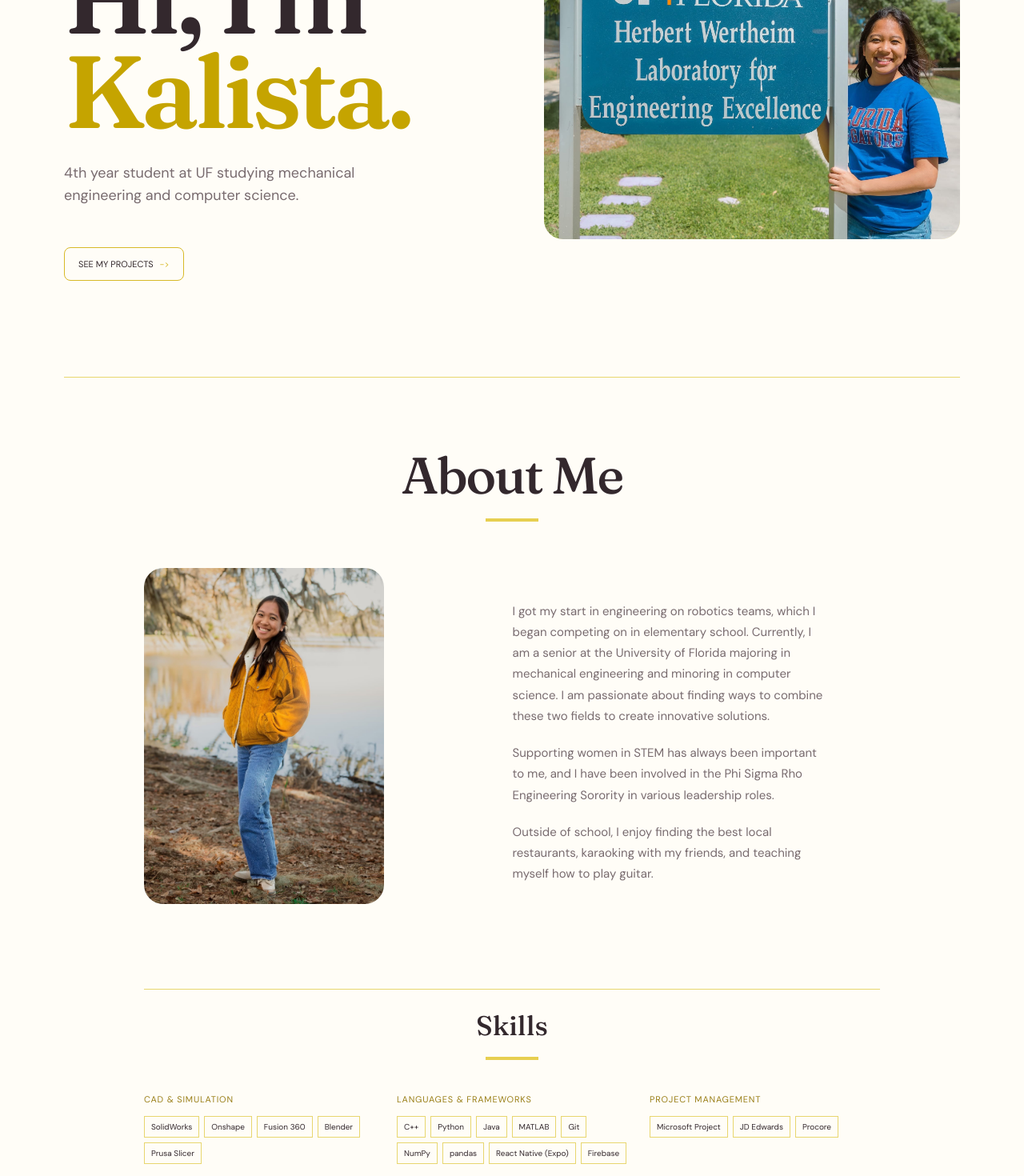
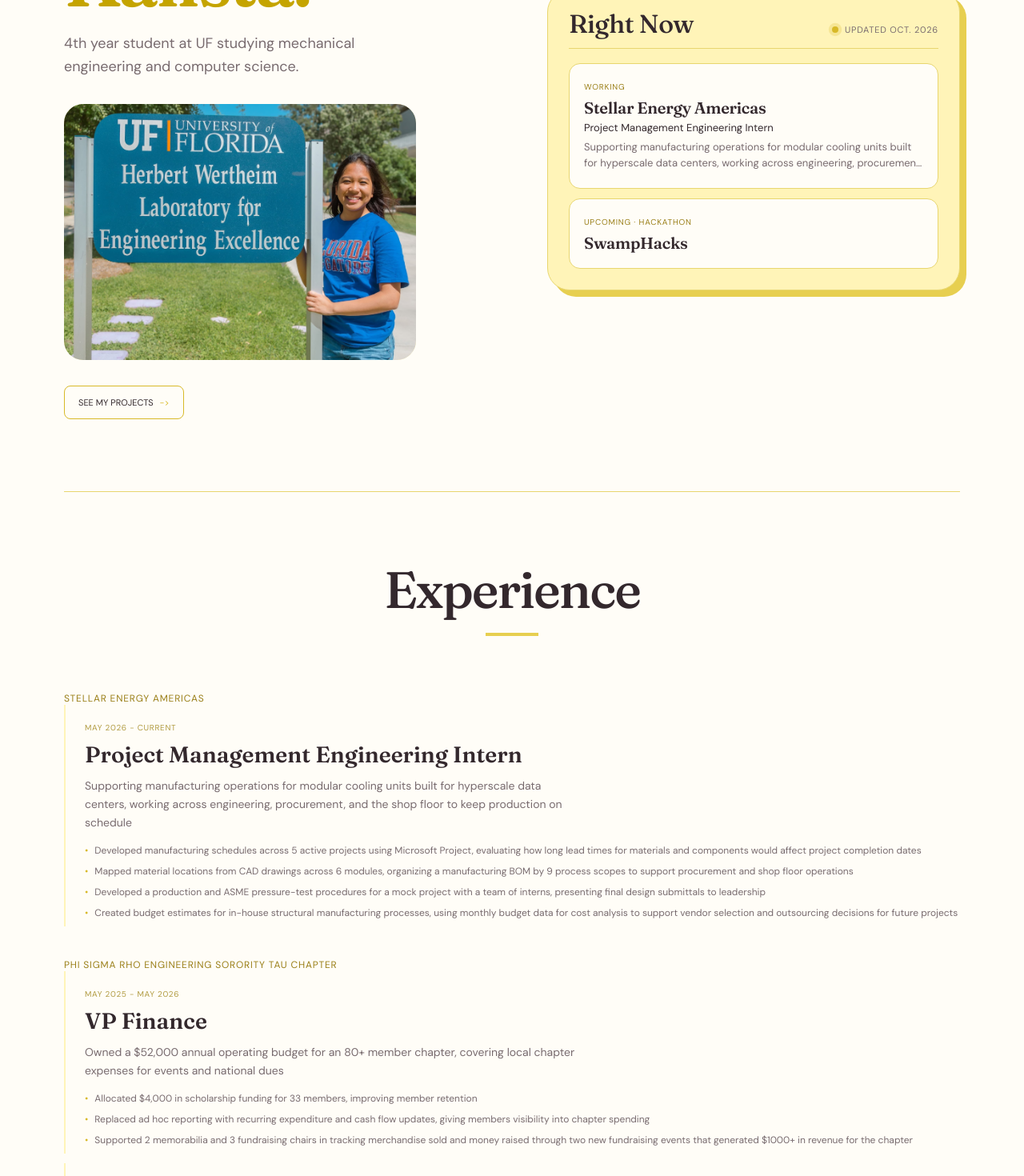
Before and after one commit to kali-mari/Kalista-Oberes_Personal-Portfolio-Website, a React (Vite) app in the folder KO Personal Portfolio Website/: page / in a window 1280 px wide. Shown: the part 340-1810 px from the top of the page at 80% size. Built offline with nearby package versions, Linux system fonts and the light colour scheme.

Commit message:
Formatting changes, moved 'About Me'  and 'Skills' sections, new 'Right Now' card at top of homepage

```diff
--- a/KO Personal Portfolio Website/src/App.css
+++ b/KO Personal Portfolio Website/src/App.css
@@ -25,17 +25,17 @@
 nav a, .eyebrow, .project-number, h4, .footer { font: 11px var(--mono); text-transform: uppercase; letter-spacing: .8px; }
 nav a { text-decoration: none; color: var(--muted); }
 nav a:hover, a:hover { color: #c5a400; }
-.intro { min-height: 650px; padding: 150px 0 120px; display: grid; grid-template-columns: minmax(0, 1fr) minmax(420px, 520px); align-items: center; gap: 70px; }
+.intro { min-height: 0; padding: 80px 0 90px; display: grid; grid-template-columns: minmax(0, 1fr) minmax(0, 1fr); align-items: start; gap: 88px; }
 .intro-content { min-width: 0; }
 .eyebrow { color: var(--muted); margin: 0; }
-.intro h1 { max-width: 800px; font: 600 clamp(58px, 10vw, 128px)/.92 var(--display); letter-spacing: -5px; margin: 28px 0; }
+.intro h1 { max-width: 800px; font: 600 clamp(48px, 7vw, 92px)/.95 var(--display); letter-spacing: -3px; margin: 22px 0; }
 .intro h1 span, .contact h2 span { color: #c5a400; }
 .intro-copy { max-width: 420px; color: var(--muted); font: 18px/1.6 var(--sans); }
 .button-link { display: inline-flex; align-items: center; margin-top: 32px; padding: 13px 17px; border: 1px solid #d8b928; border-radius: 8px; background: #fffdf7; color: var(--ink); font: 11px var(--mono); text-decoration: none; text-transform: uppercase; transition: background .2s ease, color .2s ease; }
 .button-link:hover { background: #d8b928; color: var(--ink); }
 .email-link { display: inline-block; margin-top: 32px; padding: 13px 17px; border: 1px solid var(--ink); background: var(--ink); color: var(--yellow-soft); font: 11px var(--mono); text-decoration: none; text-transform: uppercase; }
 .button-link span, .email-link span, .project-links span { color: #d8b928; margin-left: 8px; }
-.profile-photo { width: 100%; height: 350px; display: grid; place-items: center; position: relative; overflow: hidden; border: 0; border-radius: 24px; background: #fff4b8; color: #9a7f18; text-align: center; }
+.profile-photo { width: 100%; max-width: 440px; height: 320px; margin-top: 32px; display: grid; place-items: center; position: relative; overflow: hidden; border: 0; border-radius: 24px; background: #fff4b8; color: #9a7f18; text-align: center; }
 .profile-photo img { width: 100%; height: 100%; object-fit: cover; position: absolute; inset: 0; }
 .profile-photo span { font: 11px/1.7 var(--mono); text-transform: uppercase; letter-spacing: .7px; }
 .profile-photo strong { color: var(--gold-text); font-weight: 500; }
@@ -51,50 +51,50 @@
 .about-photo span { font: 11px/1.7 var(--mono); text-transform: uppercase; letter-spacing: .7px; }
 .about-photo strong { color: var(--gold-text); font-weight: 500; }
 .about-content p, .contact-content > p { max-width: 390px; color: var(--muted); font: 15px/1.75 var(--sans); margin: 0 0 20px; }
-.skills-content { max-width: 920px; margin: 70px auto 0; padding-top: 28px; border-top: 1px solid var(--line); }
-.skills-content h3 { font: 500 34px/1 var(--display); margin: 0 auto 42px; text-align: center; }
-.skills-content h3::after { content: ''; display: block; width: 66px; height: 4px; margin: 22px auto 0; background: #e7cf50; }
-.skill-groups { display: grid; grid-template-columns: repeat(3, 1fr); gap: 28px; }
+.skills-section-content { max-width: 920px; margin: 0 auto; text-align: center;}
+.skills-section-content h2 { font: 500 clamp(37px, 5vw, 68px)/1 var(--display); letter-spacing: -2px; margin: 0 auto 35px; text-align: center;}
+.skills-section-content h2::after { content: ''; display: block; width: 66px; height: 4px; margin: 22px auto 0; background: #e7cf50;}
 .skill-group h4 { display: flex; align-items: center; gap: 10px; color: var(--gold-text); margin-bottom: 14px; }
+.skill-groups { display: grid; grid-template-columns: repeat(3, 1fr); gap: 28px;}
 .projects-content > h2 { margin: 0 auto 58px; text-align: center; }
 .projects-content > h2::after { content: ''; display: block; width: 66px; height: 4px; margin: 22px auto 0; background: #e7cf50; }
 .experience-content > h2 { margin: 0 auto 58px; text-align: center; }
 .experience-content > h2::after { content: ''; display: block; width: 66px; height: 4px; margin: 22px auto 0; background: #e7cf50; }
 .experience-list { display: grid; gap: 16px; }
-.experience-item { padding: 24px 0 28px; border-top: 1px solid var(--line); }
+.experience-item { padding: 12px 0;}
 .experience-organization { color: var(--gold-text); font: 12px var(--mono); text-transform: uppercase; letter-spacing: .8px; }
 .experience-role { padding: 22px 0 8px 24px; border-left: 2px solid var(--yellow-soft); }
-.experience-role + .experience-role { margin-top: 12px; border-top: 1px solid var(--line); }
+.experience-role + .experience-role { margin-top: 12px;}
 .experience-meta { display: flex; justify-content: space-between; gap: 20px; color: var(--lavender); font: 10px var(--mono); text-transform: uppercase; letter-spacing: .7px; }
 .experience-role h3 { font: 600 28px/1.1 var(--display); margin: 12px 0; }
 .experience-role p { max-width: 620px; color: var(--muted); font: 14px/1.65 var(--sans); margin: 0 0 14px; }
 .experience-role ul { display: grid; gap: 8px; list-style: none; padding: 0; }
 .experience-role li { color: var(--muted); font: 12px/1.5 var(--sans); }
 .experience-role li::before { content: '•'; color: #d8b928; margin-right: 8px; }
-.project-list { width: min(760px, 100%); margin: 0 auto; display: grid; grid-template-columns: 1fr; gap: 20px; }
+.project-list { width: 100%; margin: 0 auto; display: grid; grid-template-columns: repeat(3, minmax(0, 1fr)); gap: 24px; align-items: stretch; }
 .project-card { background: var(--yellow-soft); border: 1px solid var(--line); border-radius: 24px; overflow: hidden; display: flex; flex-direction: column; transition: transform .25s ease, box-shadow .25s ease; }
-.project-card:hover { transform: translateY(-6px); box-shadow: 8px 8px 0 #e7cf50; }
-.project-card-body { display: grid; grid-template-columns: minmax(260px, 1fr) 1fr; min-height: 360px; }
-.project-card-details { display: flex; flex-direction: column; min-width: 0; padding: 32px 34px 28px; }
-.project-card:nth-child(even) .project-photo { grid-column: 2; grid-row: 1; }
-.project-card:nth-child(even) .project-card-details { grid-column: 1; grid-row: 1; }
+.project-card:hover { transform: translateY(-4px); box-shadow: 6px 6px 0 #e7cf50; }
+.project-card-body { display: flex; flex-direction: column; flex: 1; min-height: 0; }
+.project-card-details { display: flex; flex-direction: column; flex: 1; min-width: 0; padding: 22px 22px 22px; }
 .project-meta { display: flex; justify-content: space-between; gap: 12px; color: var(--lavender); font: 10px var(--mono); text-transform: uppercase; letter-spacing: .7px; }
-.project-heading { display: flex; justify-content: flex-start; gap: 15px; align-items: start; margin-top: 30px; }
-.project-heading h3 { font: 600 34px/1.05 var(--display); letter-spacing: -1px; margin: 0; text-align: left; }
-.project-photo { min-height: 360px; display: grid; place-items: center; padding: 28px; border: 0; border-radius: 0; background: #f0dc83; color: #9a7f18; overflow: hidden; }
-.project-photo span { font: 11px var(--mono); text-transform: uppercase; letter-spacing: .8px; }
-.project-photo img { width: 100%; height: 100%; object-fit: contain; border-radius: 12px; }
-.project-description { color: var(--muted); font: 15px/1.65 var(--sans); margin: 24px 0 30px; }
-.project-section { border-top: 1px solid var(--line); padding-top: 15px; margin-top: 18px; }
-.project-details-button { align-self: flex-start; display: inline-flex; align-items: center; border: 1px solid #d8b928; border-radius: 8px; padding: 11px 14px; margin-top: 24px; background: #fffdf7; color: var(--ink); cursor: pointer; font: 11px var(--mono); text-transform: uppercase; transition: background .2s ease, color .2s ease; }
+.project-heading { display: flex; justify-content: flex-start; gap: 15px; align-items: start; margin-top: 16px; }
+.project-heading h3 { font: 600 24px/1.1 var(--display); letter-spacing: -.5px; margin: 0; text-align: left; }
+.project-photo { position: relative; aspect-ratio: 16 / 10; display: block; padding: 0; border: 0; border-radius: 0; background: #f0dc83; color: #9a7f18; overflow: hidden; }
+.project-photo span { position: absolute; inset: 0; display: grid; place-items: center; font: 11px var(--mono); text-transform: uppercase; letter-spacing: .8px; }
+.project-photo img { position: absolute; inset: 14px; width: calc(100% - 28px); height: calc(100% - 28px); object-fit: contain; border-radius: 10px; }
+.project-description { color: var(--muted); font: 13px/1.6 var(--sans); margin: 12px 0 16px; display: -webkit-box; -webkit-line-clamp: 3; -webkit-box-orient: vertical; overflow: hidden; }
+.project-section { border-top: 1px solid var(--line); padding-top: 12px; margin-top: 4px; }
+.project-details-button { display: inline-flex; align-items: center; border: 1px solid #d8b928; border-radius: 7px; padding: 7px 9px; background: #fffdf7; color: var(--ink); cursor: pointer; font: 10px var(--mono); text-transform: uppercase; transition: background .2s ease, color .2s ease; }
 .project-details-button:hover { background: #d8b928; color: var(--ink); }
-.project-details-button span { color: #9a7f18; margin-left: 10px; }
+.project-actions { display: flex; flex-wrap: wrap; gap: 8px; margin-top: auto; padding-top: 20px; }
+.project-actions .project-links { display: contents; }
+.project-details-button span { color: #d8b928; margin-left: 8px; }
 h4 { color: var(--muted); margin: 0 0 13px; }
 .skills { display: flex; flex-wrap: wrap; gap: 6px; }
 .skills span { padding: 6px 8px; border: 1px solid var(--line); font: 10px var(--mono); }
 ul { padding: 0 0 0 17px; margin: 0; color: var(--muted); font: 12px/1.65 var(--sans); }
-.project-links { display: flex; gap: 18px; margin-top: 24px; padding-top: 0; }
-.project-links a { display: inline-flex; align-items: center; border: 1px solid #d8b928; border-radius: 7px; padding: 9px 11px; color: var(--ink); font: 11px var(--mono); text-transform: uppercase; text-decoration: none; transition: background .2s ease, color .2s ease; }
+.project-links { display: flex; flex-wrap: wrap; gap: 8px; margin-top: 12px; padding-top: 0; }
+.project-links a { display: inline-flex; align-items: center; border: 1px solid #d8b928; border-radius: 7px; padding: 7px 9px; color: var(--ink); font: 10px var(--mono); text-transform: uppercase; text-decoration: none; transition: background .2s ease, color .2s ease; }
 .project-links a:hover { background: #d8b928; color: var(--ink); }
 .project-modal-backdrop { position: fixed; inset: 0; z-index: 20; display: grid; place-items: center; padding: 24px; background: rgba(51, 40, 45, .42); }
 .project-modal { width: min(920px, 100%); max-height: min(760px, calc(100vh - 48px)); position: relative; display: grid; grid-template-columns: 1fr 1fr; overflow: auto; border: 1px solid var(--line); border-radius: 24px; background: var(--yellow-soft); box-shadow: 0 24px 70px rgba(51, 40, 45, .22); }
@@ -107,7 +107,7 @@
 .modal-section h4 { color: var(--gold-text); margin-bottom: 12px; }
 .modal-description { color: var(--muted); font: 15px/1.7 var(--sans); margin: 0; }
 .modal-section ul { margin: 0; }
-.modal-content .project-links { margin-top: 30px; }
+.modal-content .project-links { margin-top: 30px; gap: 12px; }
 .contact { padding-bottom: 100px; }
 .contact-content { max-width: 760px; margin: 0 auto; text-align: center; }
 .contact-content h2 { margin: 0 auto 35px; text-align: center; }
@@ -117,6 +117,7 @@
 .social-links { display: flex; gap: 22px; margin-top: 34px; font: 11px var(--mono); text-transform: uppercase; }
 .social-links a { display: inline-flex; align-items: center; border: 1px solid #d8b928; border-radius: 7px; padding: 10px 12px; color: var(--ink); text-decoration: none; transition: background .2s ease, color .2s ease; }
 .social-links a:hover { background: #d8b928; color: var(--ink); }
+.social-links span { color: #d8b928; margin-left: 8px; }
 .contact-links { justify-content: center; gap: 14px; flex-wrap: wrap; }
 .contact-links a { padding-bottom: 10px; }
 .footer { display: flex; justify-content: space-between; padding: 24px 0 30px; border-top: 1px solid var(--line); color: var(--muted); }
@@ -136,14 +137,8 @@
   .skills-content { margin-top: 55px; }
   .skill-groups { grid-template-columns: 1fr; gap: 22px; }
   .experience-role h3 { font-size: 24px; }
-  .project-list { grid-template-columns: 1fr; }
-  .project-card-body { grid-template-columns: 1fr; }
-  .project-card:nth-child(even) .project-photo,
-  .project-card:nth-child(even) .project-card-details { grid-column: auto; grid-row: auto; }
-  .project-card-details { padding: 32px 24px 30px; }
-  .project-photo { min-height: 280px; padding: 20px; }
   .project-modal-backdrop { padding: 12px; }
-  .project-modal { grid-template-columns: 1fr; max-height: calc(100vh - 24px); }
+  .project-modal { grid-template-columns: 1fr; max-height: calc(100dvh - 24px); }
   .modal-image-wrap { min-height: 260px; padding: 24px; }
   .modal-content { padding: 34px 24px 28px; }
   .footer { display: block; line-height: 2; }
@@ -174,3 +169,44 @@
 .collaborators li strong { display: block; color: var(--ink); }
 .collaborators li span { color: var(--muted); }
 .status-badge { color: var(--gold-text); }
+
+.now-panel { align-self: center; padding: 26px; border: 1px solid var(--line); border-radius: 28px; background: var(--yellow-soft); box-shadow: 8px 8px 0 #e7cf50; }
+.now-header { display: flex; justify-content: space-between; align-items: baseline; gap: 12px; flex-wrap: wrap; margin-bottom: 18px; padding-bottom: 14px; border-bottom: 1px solid var(--line); }
+.now-header h2 { font: 500 clamp(24px, 2.6vw, 32px)/1 var(--display); letter-spacing: -.5px; margin: 0; }
+.now-updated { display: inline-flex; align-items: center; gap: 8px; color: var(--muted); font: 11px var(--mono); text-transform: uppercase; letter-spacing: .8px; }
+.now-updated i { width: 8px; height: 8px; border-radius: 50%; background: #d8b928; animation: now-pulse 2s ease-in-out infinite; }
+@keyframes now-pulse { 0%, 100% { box-shadow: 0 0 0 0 rgba(216, 185, 40, .6); } 50% { box-shadow: 0 0 0 7px rgba(216, 185, 40, 0); } }
+@media (prefers-reduced-motion: reduce) { .now-updated i { animation: none; } }
+
+.now-grid { display: grid; grid-template-columns: 1fr; gap: 12px; }
+.now-card { display: block; padding: 16px 18px; border: 1px solid var(--line); border-radius: 14px; background: var(--yellow); text-decoration: none; transition: transform .2s ease, box-shadow .2s ease; }
+a.now-card:hover { transform: translateY(-2px); box-shadow: 4px 4px 0 #e7cf50; color: inherit; }
+.now-card h3 { font: 600 20px/1.15 var(--display); letter-spacing: -.3px; margin: 6px 0 4px; }
+.now-card p { color: var(--muted); font: 13px/1.55 var(--sans); margin: 0 0 4px; display: -webkit-box; -webkit-line-clamp: 2; -webkit-box-orient: vertical; overflow: hidden; }
+.now-label { color: var(--gold-text); font: 10px var(--mono); text-transform: uppercase; letter-spacing: .8px; }
+.now-org { color: var(--ink) !important; font-weight: 500; }
+.now-update { color: var(--lavender) !important; font: 11px var(--mono) !important; text-transform: uppercase; letter-spacing: .6px; }
+@media (max-width: 800px) {
+  /* hero order on phones: name, intro, button, Right Now, photo */
+  .intro { padding: 56px 0 64px; gap: 0; }
+  .intro-content { display: contents; }
+  .intro h1 { order: 1; font-size: clamp(48px, 14vw, 72px); margin: 0 0 18px; }
+  .intro-copy { order: 2; margin: 0; }
+  .button-link { order: 3; align-self: flex-start; margin: 24px 0 36px; }
+  .now-panel { order: 4; align-self: stretch; padding: 20px; box-shadow: 5px 5px 0 #e7cf50; }
+  .profile-photo { order: 5; height: 240px; margin: 36px auto 0; }
+
+  /* touch targets: ~44px tall */
+  nav a { padding: 12px 0; }
+  .button-link { padding: 14px 18px; }
+  .project-actions { gap: 10px; }
+  .project-details-button, .project-links a { padding: 12px 14px; font-size: 11px; }
+  .social-links a { padding: 14px 16px; }
+  .modal-close { width: 44px; height: 44px; top: 12px; right: 12px; }
+}
+@media (max-width: 1000px) {
+  .project-list { grid-template-columns: repeat(2, minmax(0, 1fr)); }
+}
+@media (max-width: 640px) {
+  .project-list { grid-template-columns: 1fr; }
+}
--- a/KO Personal Portfolio Website/src/App.jsx
+++ b/KO Personal Portfolio Website/src/App.jsx
@@ -251,11 +251,13 @@
           <div className="project-heading"><h3>{project.title}</h3></div>
           <p className="project-description">{project.description}</p>
           <div className="project-section"><h4>Skills used</h4><div className="skills">{project.skills.map((skill) => <span key={skill}>{skill}</span>)}</div></div>
+          <div className="project-actions">
             <button className="project-details-button" type="button" onClick={() => setIsOpen(true)}>View project details <span>-&gt;</span></button>
             <div className="project-links">
                {project.githubUrl && <a href={project.githubUrl} target="_blank" rel="noreferrer">GitHub <span>-&gt;</span></a>}
                 {(project.websiteUrl || project.liveUrl) && <a href={project.websiteUrl || project.liveUrl} target="_blank" rel="noreferrer">Project website <span>-&gt;</span></a>}
                 {project.slug && <a href={`#/projects/${project.slug}`}>Full project story <span>-&gt;</span></a>}
+            </div>
           </div>
         </div>
       </div>
@@ -284,6 +286,71 @@
 }
 
 
+const NOW_UPDATED = 'Oct. 2026'
+
+// Upcoming events. `end` is 'YYYY-MM-DD'; the card hides itself after that day.
+// Leave `end` empty to keep it up. `date`, `location`, `note`, `url` are optional.
+const upcoming = [
+  { title: 'SwampHacks', type: 'Hackathon', date: '', location: '', note: '', end: '', url: '' },
+]
+
+function NowPanel() {
+  const roles = experiences.flatMap((exp) =>
+    exp.roles
+      .filter((role) => /current/i.test(role.date))
+      .map((role) => ({ ...role, organization: exp.organization }))
+  )
+  const building = projects.filter((p) => p.status === 'in-progress')
+  const today = new Date().toISOString().slice(0, 10)
+  const events = upcoming.filter((event) => !event.end || event.end >= today)
+
+  return (
+    <aside className="now-panel" aria-labelledby="now-title">
+      <div className="now-header">
+        <h2 id="now-title">Right Now</h2>
+        <span className="now-updated"><i aria-hidden="true" />Updated {NOW_UPDATED}</span>
+      </div>
+
+      <div className="now-grid">
+        {roles.map((role) => (
+          <a className="now-card" href="#experience" key={role.title}>
+            <span className="now-label">Working</span>
+            <h3>{role.organization}</h3>
+            <p className="now-org">{role.title}</p>
+            <p>{role.description}</p>
+          </a>
+        ))}
+
+        {building.map((project) => {
+          const latest = [...(project.story || [])].reverse().find((b) => b.date)
+          const href = project.slug ? `#/projects/${project.slug}` : '#projects'
+          return (
+            <a className="now-card" href={href} key={project.title}>
+              <span className="now-label">Building</span>
+              <h3>{project.title}</h3>
+              <p>{project.description}</p>
+              {latest && <p className="now-update">{latest.date} · {latest.heading}</p>}
+            </a>
+          )
+        })}
+
+        {events.map((event) => {
+          const Tag = event.url ? 'a' : 'div'
+          const linkProps = event.url ? { href: event.url, target: '_blank', rel: 'noreferrer' } : {}
+          const when = [event.date, event.location].filter(Boolean).join(' · ')
+          return (
+            <Tag className="now-card" key={event.title} {...linkProps}>
+              <span className="now-label">Upcoming · {event.type}</span>
+              <h3>{event.title}</h3>
+              {when && <p className="now-org">{when}</p>}
+              {event.note && <p>{event.note}</p>}
+            </Tag>
+          )
+        })}
+      </div>
+    </aside>
+  )
+}
 
 function App() {
 
@@ -292,7 +359,7 @@
   const activeProject = projects.find((p) => p.slug === slug)
 
   useEffect(() => {
-    if (activeProject) window.scrollTo(0, 0)
+    if (activeProject) window.scrollTo({ top: 0, left: 0, behavior: 'instant' })
     else if (hash && !hash.startsWith('#/')) document.getElementById(hash.slice(1))?.scrollIntoView()
   }, [hash, activeProject])
 
@@ -303,56 +370,25 @@
       <header className="site-header page-width">
         <a className="logo" href="#top">KO<span>.</span></a>
         <nav aria-label="Main navigation">
-          <a href="#about">About</a>
           <a href="#experience">Experience</a>
           <a href="#projects">Projects</a>
+          <a href="#skills">Skills</a>
+          <a href="#about">About</a>
           <a href="#contact">Contact</a>
         </nav>
       </header>
 
       <section className="intro page-width" id="top">
         <div className="intro-content">
-          <p className="eyebrow">{profile.role} / Portfolio</p>
           <h1>Hi, I&apos;m <span>{profile.name.split(' ')[0]}.</span></h1>
           <p className="intro-copy">{profile.intro}</p>
-          <a className="button-link" href="#projects">See my projects <span>-&gt;</span></a>
-        </div>
           <div className="profile-photo">
             <img src="/Profile.jpg" alt={`${profile.name} portrait`} onError={(event) => { event.currentTarget.style.display = 'none' }} />
             <span>Add your photo at<br /><strong>public/profile.jpg</strong></span>
           </div>
-      </section>
-
-      <section className="about page-width section" id="about">
-        <div className="about-content">
-          <h2>About Me</h2>
-          <div className="about-body">
-            <div className="about-photo">
-                <img
-                  src="/about-photo.jpg"
-                  alt={`${profile.name} in a personal setting`}
-                  onError={(event) => { event.currentTarget.style.display = 'none' }}
-                  onLoad={(event) => {
-                    const placeholder = event.currentTarget.nextElementSibling
-                    if (placeholder) placeholder.style.display = 'none'
-                  }}
-                />
-                <span>Add your photo at<br /><strong>public/about-photo.jpg</strong></span>
+          <a className="button-link" href="#projects">See my projects <span>-&gt;</span></a>
         </div>
-            <div className="bio-copy">
-              {profile.bio.map((paragraph) => <p key={paragraph}>{paragraph}</p>)}
-            </div>
-          </div>
-        </div>
-        <div className="skills-content">
-          <h3>Skills</h3>
-          <div className="skill-groups">
-            {skillGroups.map((group) => <div className="skill-group" key={group.label}>
-              <h4>{group.label}</h4>
-              <div className="skills">{group.skills.map((skill) => <span key={skill}>{skill}</span>)}</div>
-            </div>)}
-          </div>
-        </div>
+        <NowPanel />
       </section>
 
       <section className="experience page-width section" id="experience">
@@ -379,6 +415,48 @@
         </div>
       </section>
 
+      <section className="skills-section page-width section" id="skills">
+        <div className="skills-section-content">
+          <h2>Skills</h2>
+          <div className="skill-groups">
+            {skillGroups.map((group) => (
+              <div className="skill-group" key={group.label}>
+                <h4>{group.label}</h4>
+                <div className="skills">
+                  {group.skills.map((skill) => (
+                    <span key={skill}>{skill}</span>
+                  ))}
+                </div>
+              </div>
+            ))}
+          </div>
+        </div>
+      </section>
+
+
+      <section className="about page-width section" id="about">
+        <div className="about-content">
+          <h2>About Me</h2>
+          <div className="about-body">
+            <div className="about-photo">
+                <img
+                  src="/about-photo.jpg"
+                  alt={`${profile.name} in a personal setting`}
+                  onError={(event) => { event.currentTarget.style.display = 'none' }}
+                  onLoad={(event) => {
+                    const placeholder = event.currentTarget.nextElementSibling
+                    if (placeholder) placeholder.style.display = 'none'
+                  }}
+                />
+                <span>Add your photo at<br /><strong>public/about-photo.jpg</strong></span>
+              </div>
+            <div className="bio-copy">
+              {profile.bio.map((paragraph) => <p key={paragraph}>{paragraph}</p>)}
+            </div>
+          </div>
+        </div>
+      </section>
+
       <section className="contact page-width section" id="contact">
         <div className="contact-content">
           <h2>Contact Me</h2>
```
Lines whose indentation alone changed are shown as unchanged.
